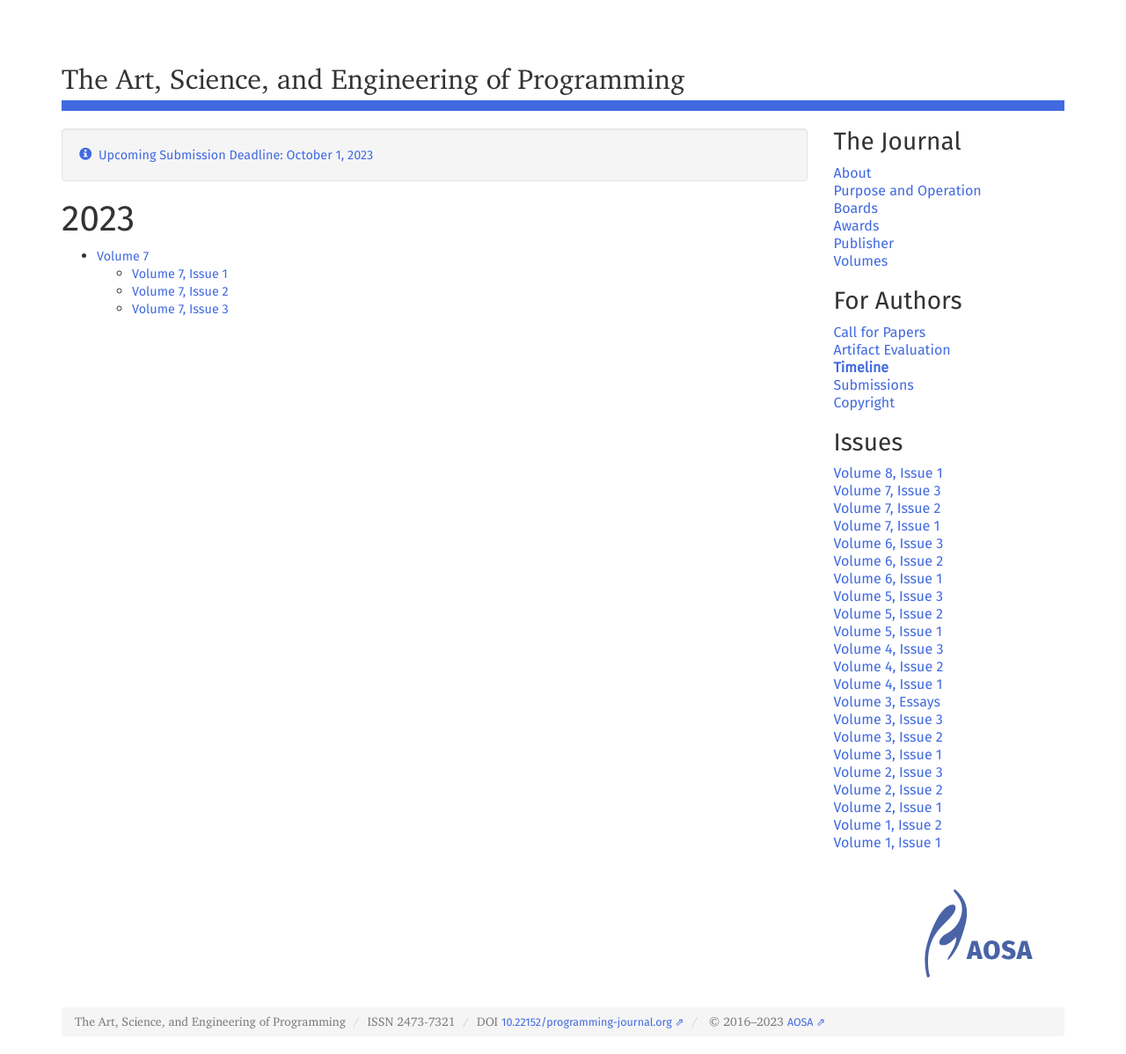
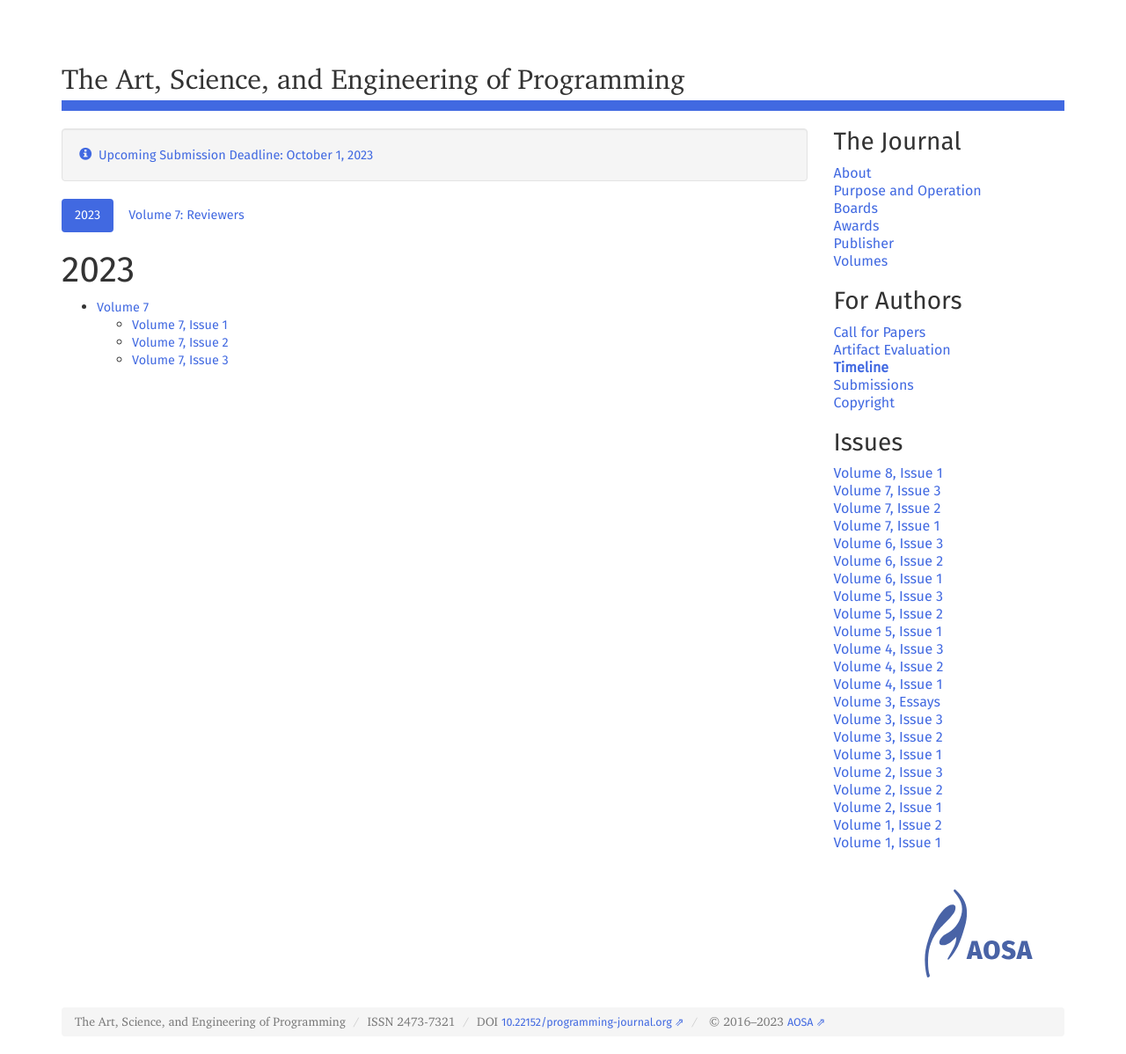
Before and after one commit to programming-journal/programming-journal.github.io, a Jekyll site: the page built from 2023/index.markdown, in a window 1280 px wide. Shown: the whole page at 88% size. Built offline with Jekyll 4.4.1, drawn with Linux system fonts in a browser that asks for light colours.

Commit message:
Refactor reviewers Vol. 7

```diff
--- a/2023/7/issue1/reviewers.markdown
+++ b/2023/7/issue1/reviewers.markdown
@@ -4,7 +4,7 @@ title: "Volume 7, Issue 1: Reviewers"
 
 ## Standing Review Committee
 
-{% for reviewer in site.data.reviewers_vol7_issues123 %}
+{% for reviewer in site.data.reviewers_vol7 %}
 * **{{ reviewer.name }}**{% if reviewer.extra %} (_{{reviewer.extra}}_){% endif %}
        {{ reviewer.affiliation }}
 {% endfor %}
--- a/2023/7/issue2/reviewers.markdown
+++ b/2023/7/issue2/reviewers.markdown
@@ -4,7 +4,7 @@ title: "Volume 7, Issue 2: Reviewers"
 
 ## Standing Review Committee
 
-{% for reviewer in site.data.reviewers_vol7_issues123 %}
+{% for reviewer in site.data.reviewers_vol7 %}
 * **{{ reviewer.name }}**{% if reviewer.extra %} (_{{reviewer.extra}}_){% endif %}
        {{ reviewer.affiliation }}
 {% endfor %}
```
Also changed, not shown: 2023/reviewers.markdown (added, +10 -0 lines), _data/reviewers_vol7.yml (renamed from _data/reviewers_vol7_issues123.yml).
